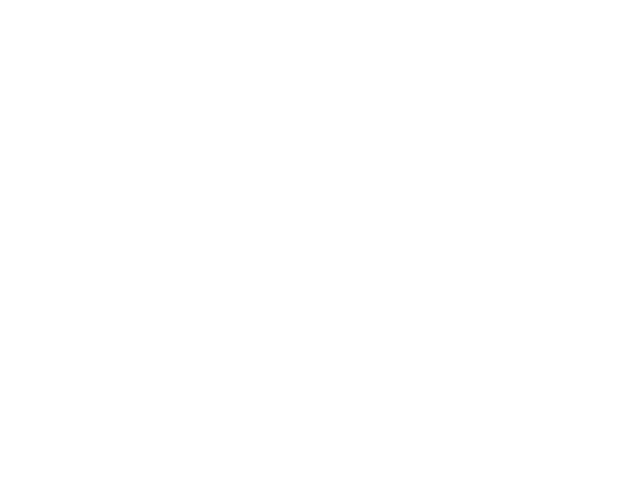
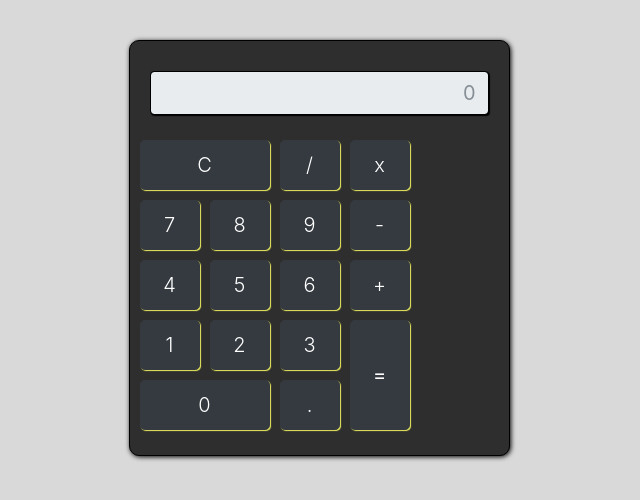
Before and after one commit to FredericoHenrique/Calculator, a plain HTML site: page index.html in a window 1280 px wide. Shown: the whole page, without its empty margins (321-961 px from the left). Drawn offline with nearby package versions, Linux system fonts and the light colour scheme.

Commit message:
Add padrão calculadora, style e vinculação JS

```diff
--- a/index.html
+++ b/index.html
@@ -2,17 +2,73 @@
 <html lang="en">
 
 <head>
+    <title>Simple Calculator</title>
     <meta charset="UTF-8">
     <meta name="viewport" content="width=device-width, initial-scale=1.0">
-    <title>Simple Calculator</title>
+
+
+    <!--CSS-->
     <link rel="stylesheet" href="https://maxcdn.bootstrapcdn.com/bootstrap/4.0.0-beta.2/css/bootstrap.min.css"
         integrity="sha384-PsH8R72JQ3SOdhVi3uxftmaW6Vc51MKb0q5P2rRUpPvrszuE4W1povHYgTpBfshb" crossorigin="anonymous">
+    <link rel="stylesheet" href="style.css">
+
+    <!--JS-->
+    <script type="text/javascript" src="script.js"></script>
 
 
 </head>
 
 <body>
 
+    <div class="container">
+        <div class="row">
+            <div class="col d-flex justify-content-center">
+                <br />
+
+                <div class="calculator">
+
+                    <input id="show-result" type="text" class="form-control result" placeholder="0"
+                        disabled="disabled" />
+
+                    <div class="row">
+                        <button id="clear" type="button"
+                            class="btn btn-dark btn-lg font-weight-light twoSpaces">C</button>
+                        <button id="division" type="button" class="btn btn-dark btn-lg font-weight-light">/</button>
+                        <button id="multiplication" type="button"
+                            class="btn btn-dark btn-lg font-weight-light">x</button>
+                    </div>
+
+                    <div class="row">
+                        <button type="button" class="btn btn-dark btn-lg font-weight-light">7</button>
+                        <button type="button" class="btn btn-dark btn-lg font-weight-light">8</button>
+                        <button type="button" class="btn btn-dark btn-lg font-weight-light">9</button>
+                        <button id="subtraction" type="button" class="btn btn-dark btn-lg font-weight-light">-</button>
+                    </div>
+
+                    <div class="row">
+                        <button type="button" class="btn btn-dark btn-lg font-weight-light">4</button>
+                        <button type="button" class="btn btn-dark btn-lg font-weight-light">5</button>
+                        <button type="button" class="btn btn-dark btn-lg font-weight-light">6</button>
+                        <button id="sum" type="button" class="btn btn-dark btn-lg font-weight-light">+</button>
+                    </div>
+
+                    <div class="row">
+                        <button type="button" class="btn btn-dark btn-lg font-weight-light">1</button>
+                        <button type="button" class="btn btn-dark btn-lg font-weight-light">2</button>
+                        <button type="button" class="btn btn-dark btn-lg font-weight-light">3</button>
+                        <button id="result" type="button" class="btn btn-dark btn-lg enter">=</button>
+                    </div>
+
+                    <div class="row zero-point">
+                        <button type="button" class="btn btn-dark btn-lg font-weight-light twoSpaces">0</button>
+                        <button id="dot" type="button" class="btn btn-dark btn-lg font-weight-light">.</button>
+                    </div>
+
+                </div>
+            </div>
+        </div>
+    </div>
+
 </body>
 
 </html>
--- a/style.css
+++ b/style.css
@@ -0,0 +1,40 @@
+body {
+    background: #D9D9D9;
+}
+
+.btn {
+    width: 60px;
+    height: 50px;
+    margin: 5px;
+    box-shadow: 1px 1px 1px rgb(235, 235, 96);
+}
+
+.enter {
+    height: 110px;
+}
+
+.twoSpaces {
+    width: 130px;
+}
+
+.result {
+    text-align: right;
+    font-size: 20px;
+    margin-top: 10px;
+    margin-bottom: 20px;
+    border: solid 1px #000;
+    box-shadow: 1px 1px 1px #000;
+}
+
+.calculator {
+    margin-top: 40px;
+    border: solid 1px #000;
+    padding: 20px;
+    background-color: #2E2E2E;
+    border-radius: 10px;
+    box-shadow: 1px 1px 5px #000;
+}
+
+.zero-point {
+    margin-top: -60px
+}
```
Also changed, not shown: script.js (added).
